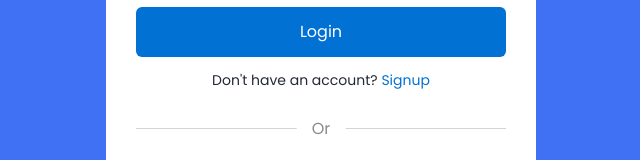
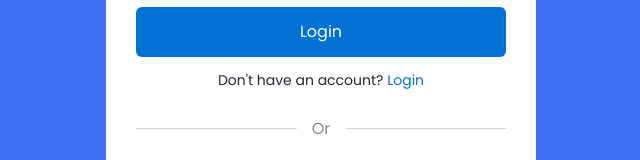
Before and after one commit to RudarLaki/UpdatedChessApp-TS-, a React (Vite) app in the folder frontend/: page / in a window 1280 px wide. Shown: the part 378-538 px from the top of the page, without its empty margins (319-959 px from the left). Built offline with nearby package versions, Linux system fonts and the light colour scheme.

Commit message:
change from <a> tag for hyperlink to react faster <link> tag

```diff
--- a/frontend/src/context/apiJWT.ts
+++ b/frontend/src/context/apiJWT.ts
@@ -1,7 +1,7 @@
 // api.ts
 import axios from "axios";
 
-const API_URL = "https://13.60.230.183";
+const API_URL = "https://16.171.43.90";
 
 // create axios instance
 const api = axios.create({
--- a/frontend/src/pages/game-screen.tsx
+++ b/frontend/src/pages/game-screen.tsx
@@ -63,7 +63,6 @@
   useEffect(() => {
     if (botOrPlayer !== "player") return;
     socketService.connect("https://rudechess.xyz");
-
     // socketService.connect("http://localhost:3000");
 
     const storedRoomId = localStorage.getItem("roomId");
--- a/frontend/src/pages/login.tsx
+++ b/frontend/src/pages/login.tsx
@@ -1,7 +1,7 @@
 import { useState } from "react";
 import "../styles/Auth.css";
 import { authService } from "../services/auth-service";
-import { useNavigate } from "react-router-dom";
+import { Link, useNavigate } from "react-router-dom";
 import type { LoginRequest } from "../../../sharedGameLogic/types/auth";
 
 const Login = () => {
@@ -66,9 +66,9 @@
           <div className="form-link">
             <span>
               Don't have an account?{" "}
-              <a href="#" className="link signup-link">
-                Signup
-              </a>
+              <Link to="/register" className="link signup-link">
+                Login
+              </Link>
             </span>
           </div>
         </div>
--- a/frontend/src/pages/register.tsx
+++ b/frontend/src/pages/register.tsx
@@ -58,9 +58,9 @@
           <div className="form-link">
             <span>
               Already have an account?{" "}
-              <a href="#" className="link login-link">
+              <Link to="/login" className="link login-link">
                 Login
-              </a>
+              </Link>
             </span>
           </div>
         </div>
```
